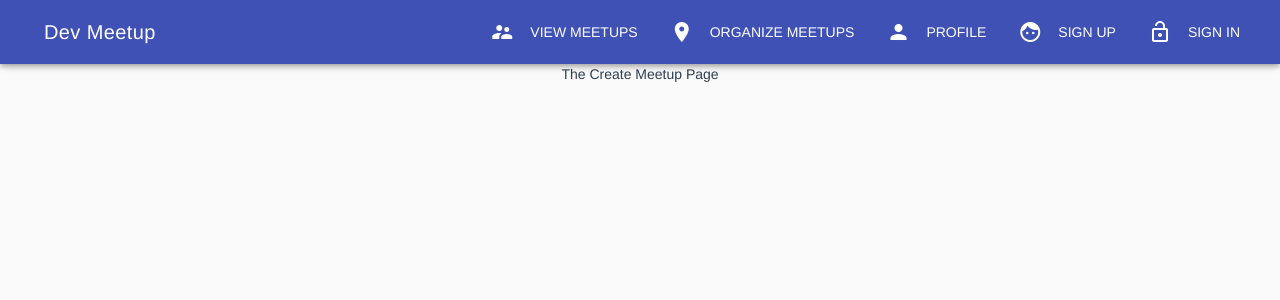
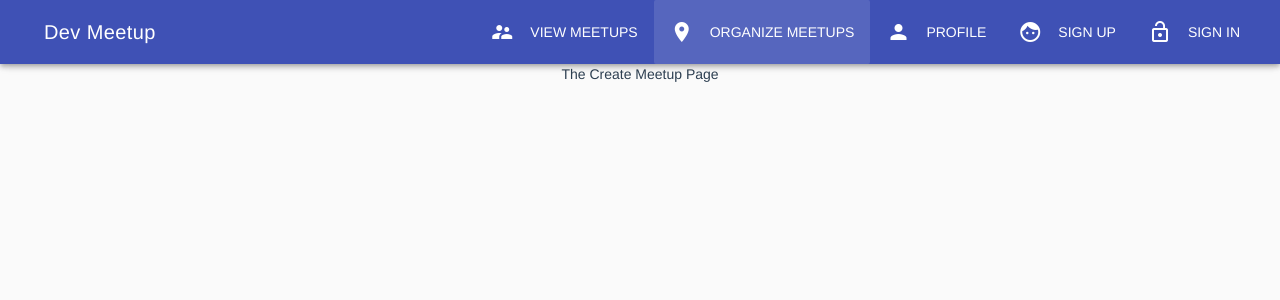
Before and after one commit to byteshiva/meetups-inspire, a Vue app: page /meetup/new in a window 1280 px wide. Shown: the top 300 px of the page. Built offline with nearby package versions, Linux system fonts and the light colour scheme.

Commit message:
fix for url path, changed to /pathname from pathname

```diff
--- a/src/App.vue
+++ b/src/App.vue
@@ -38,11 +38,11 @@ export default {
     return {
       sideNav: false,
       menuItems: [
-        { icon: 'supervisor_account', title: 'View Meetups', link: 'meetups' },
-        { icon: 'room', title: 'Organize Meetups', link: 'meetup/new' },
-        { icon: 'person', title: 'Profile', link: 'profile' },
-        { icon: 'face', title: 'Sign up', link: 'signup' },
-        { icon: 'lock_open', title: 'Sign in', link: 'signin' },
+        { icon: 'supervisor_account', title: 'View Meetups', link: '/meetups' },
+        { icon: 'room', title: 'Organize Meetups', link: '/meetup/new' },
+        { icon: 'person', title: 'Profile', link: '/profile' },
+        { icon: 'face', title: 'Sign up', link: '/signup' },
+        { icon: 'lock_open', title: 'Sign in', link: '/signin' },
       ],
     };
   },
```
Also changed, not shown: 5 other files (tests, documents, lock files or other folders).
